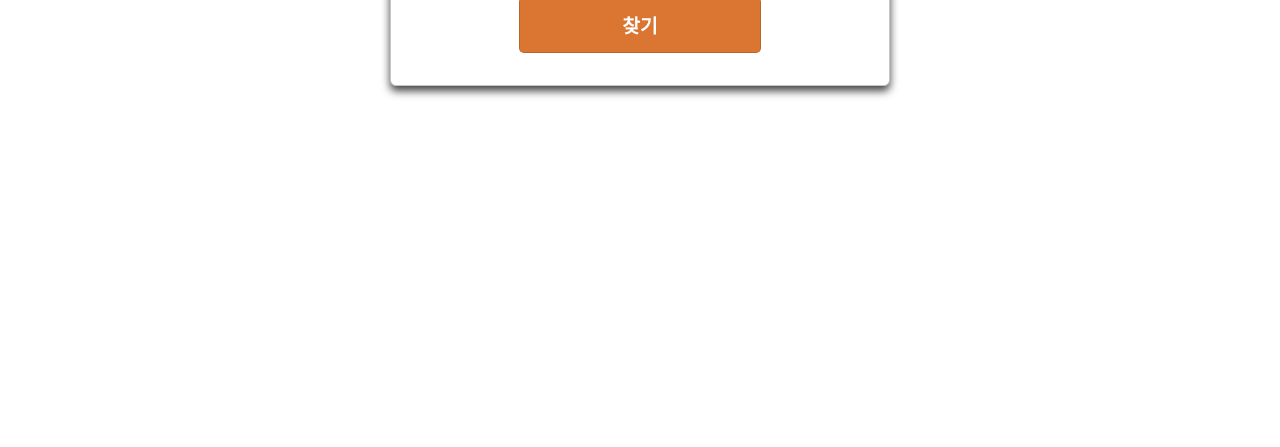
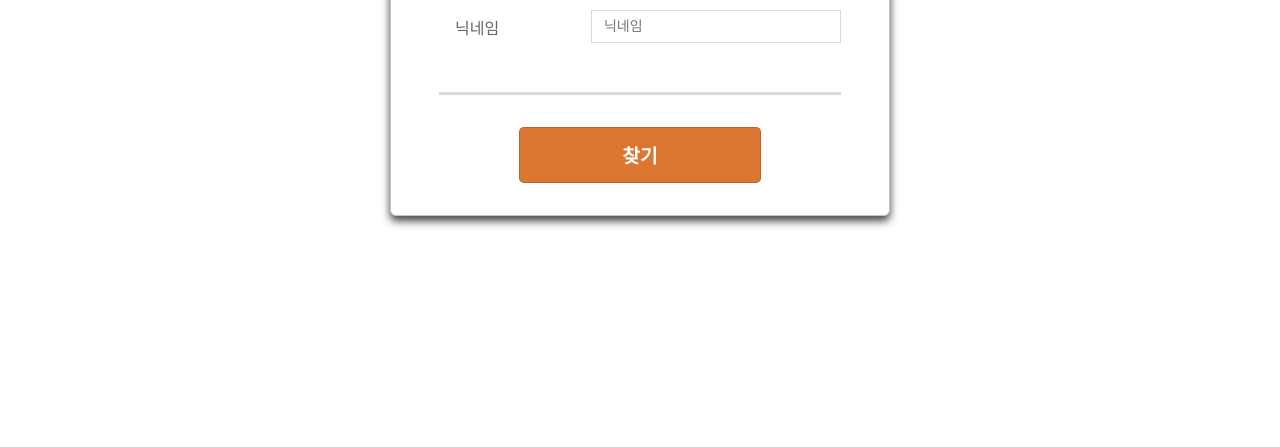
Before and after one commit to devRonPark/3_frontend_ron_cafe_curation, a website: page public/html/findEmail.html in a window 1280 px wide. Shown: the part 353-800 px from the top of the page. Drawn offline with Linux system fonts and the light colour scheme.

Commit message:
Refactor: 아이디 찾기 결과 페이지 CSS 코드 수정

```diff
--- a/public/css/findEmail.page.css
+++ b/public/css/findEmail.page.css
@@ -17,54 +17,56 @@
   box-shadow: 0 5px 8px 0 rgb(68 68 68);
 }
 #findEmail-form > .title {
+  color: #404040;
   margin: 0 0 0.4rem 0.4rem;
 }
-
-#findEmail-form > .form-control {
+#findEmail-form > .form-group {
   display: flex;
+  flex-direction: column;
   width: 100%;
   margin-bottom: 2rem;
   padding: 1.8rem 0 1.8rem 1rem;
-  border-top: 1px solid gray;
-  border-bottom: 1px solid gray;
-  flex-direction: column;
+  border-top: 3px solid #dadada;
+  border-bottom: 3px solid #dadada;
   row-gap: 0.5rem;
 }
-.form-control > .input-wrap {
+.form-control {
   display: flex;
-  justify-content: center;
-  position: relative;
+  flex-direction: row;
+  align-items: center;
+  padding: 20px 0;
 }
-#nickname {
-  border: 0;
-  border-bottom: 2px solid #555;
-  background: transparent;
-  width: 70%;
-  min-width: 100px;
-  font-size: 1.3rem;
-  padding: 8px 0 5px 8px;
-  transition: border-color 0.2s;
+.form-control label {
+  color: #666666;
+  width: 30%;
+  flex-grow: 3;
 }
-#nickname:focus {
-  border: none;
-  outline: none;
-  border-bottom: 2px solid #e75c3c;
+.form-control input {
+  border: 1px solid #dadada;
+  flex-grow: 7;
+  padding: 8px 12px;
 }
-#nickname::placeholder {
-  color: transparent;
+.form-control input:focus {
+  border-color: #66afe9;
+  outline: 0;
+  -webkit-box-shadow: inset 0 1px 1px rgb(0 0 0 / 8%),
+    0 0 8px rgb(102 175 233 / 60%);
+  box-shadow: inset 0 1px 1px rgb(0 0 0 / 8%), 0 0 8px rgb(102 175 233 / 60%);
 }
-#nickname ~ label {
-  position: absolute;
-  top: 8px;
-  left: 10vw;
-  font-size: 1rem;
-  transition: all 0.2s ease-in-out;
+.form-control input::-webkit-input-placeholder {
+  font-size: 14px;
 }
-#nickname:focus ~ label,
-#nickname:valid ~ label {
-  top: -1.2rem;
-  font-size: 0.75rem;
-  color: #e75c3c;
+.form-control input::-moz-placeholder {
+  font-size: 14px;
+}
+.form-control input:-ms-input-placeholder {
+  font-size: 14px;
+}
+.form-control input:-moz-placeholder {
+  font-size: 14px;
+}
+.form-control input::placeholder {
+  font-size: 14px;
 }
 #findEmail-form > .findEmailBtn {
   display: block;
```
Also changed, not shown: 1 other file.
